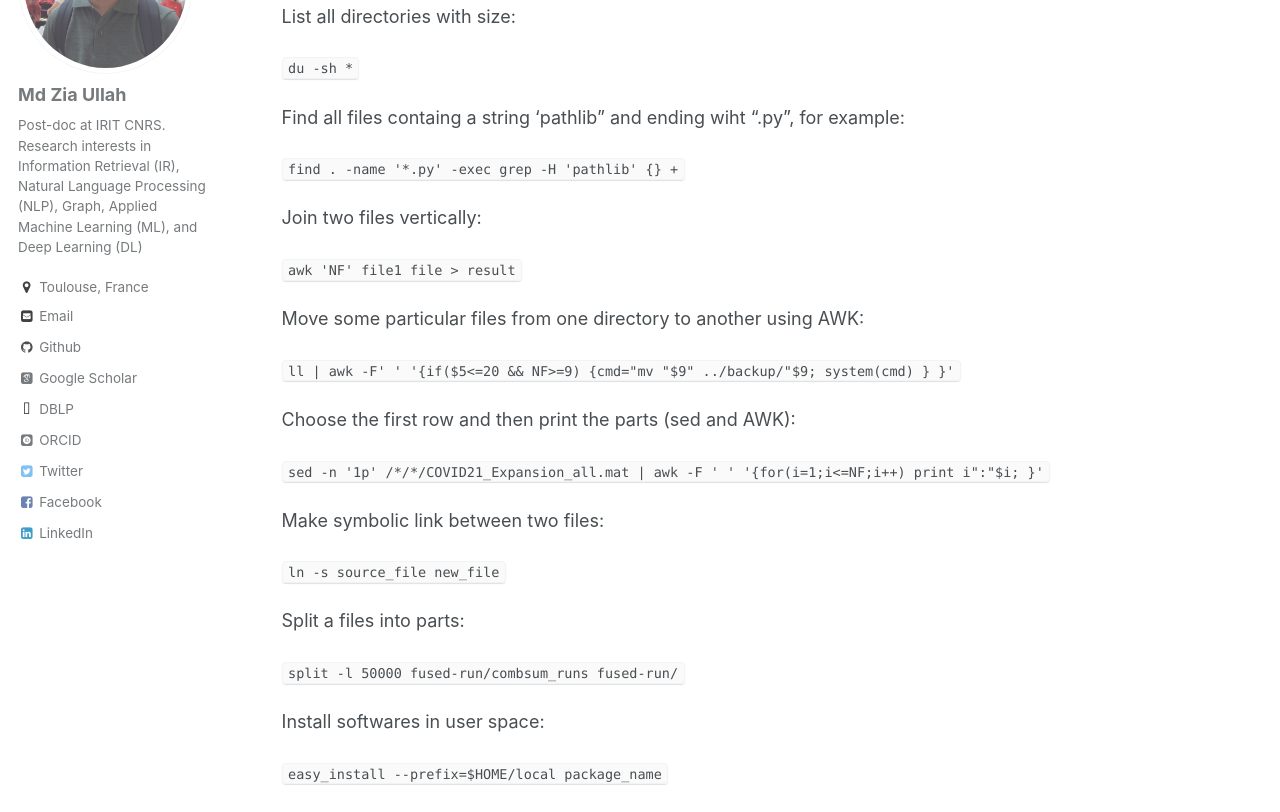
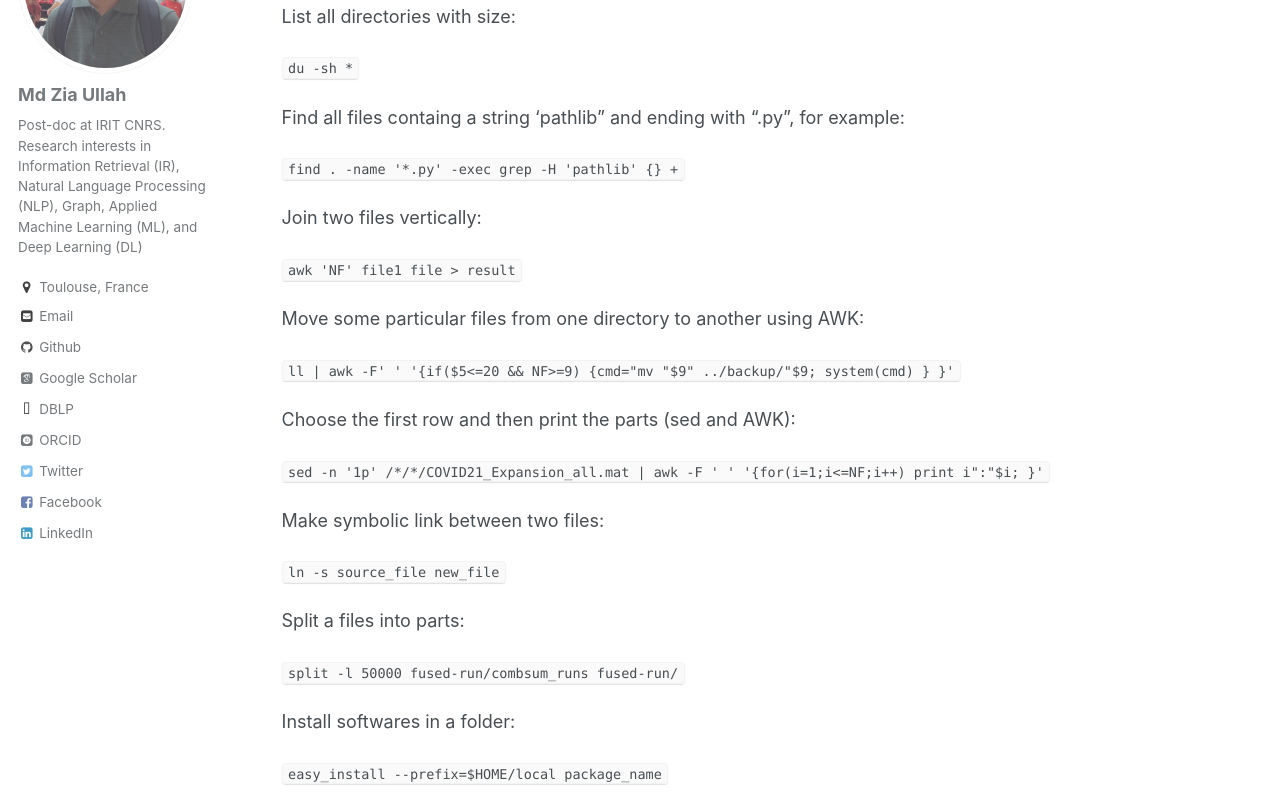
Before and after one commit to zuacubd/zuacubd.github.io, a Jekyll site: the page built from _pages/blogs.md, in a window 1280 px wide and 1400 px high. Shown: the part 224-1036 px from the top of the window. Built offline with Jekyll 4.4.1, drawn with Linux system fonts in a browser that asks for light colours; some web fonts are replaced.

Commit message:
Update blogs.md

```diff
--- a/_pages/blogs.md
+++ b/_pages/blogs.md
@@ -7,11 +7,11 @@ published: true
 
 ### Linux OS Useful Commands
 
-List all directories with size:
+ List all directories with size:
 
 `du -sh *`
 
-Find all files containg a string 'pathlib" and ending wiht ".py", for example:
+Find all files containg a string 'pathlib" and ending with ".py", for example:
 
 `find . -name '*.py' -exec grep -H 'pathlib' {} +`
 
@@ -35,7 +35,7 @@ Split a files into parts:
 
 `split -l 50000 fused-run/combsum_runs fused-run/`
 
-Install softwares in user space:
+Install softwares in a folder:
 
 `easy_install --prefix=$HOME/local package_name`
 
```
